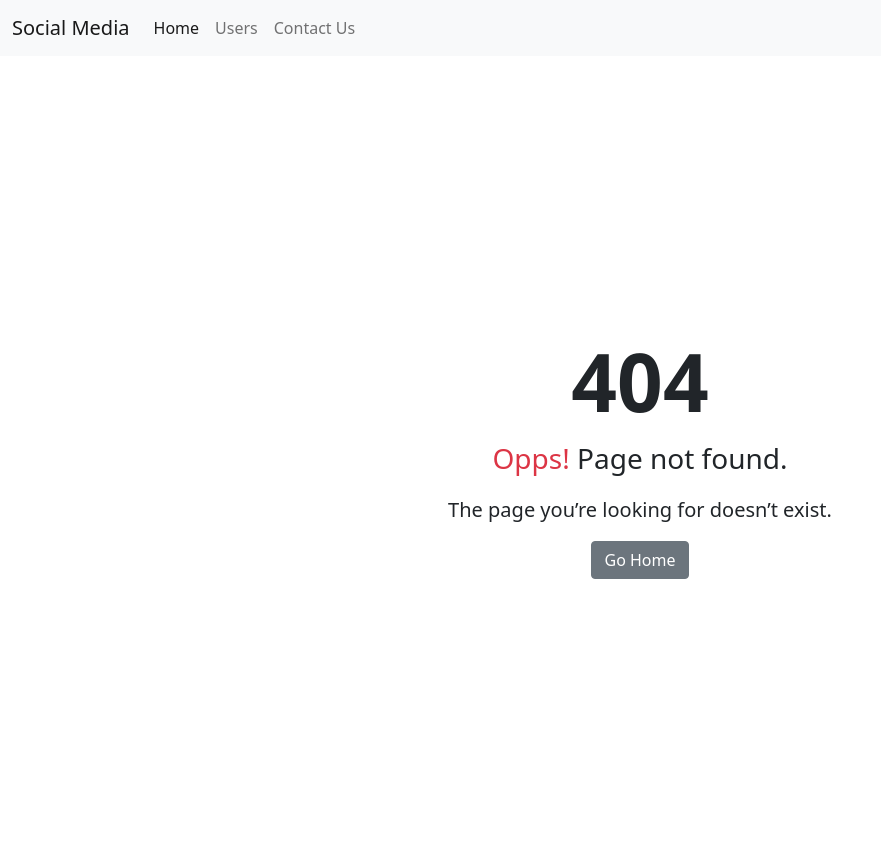
After one commit to Arno2005/SocArm, a Node server app: page /contact in a window 1280 px wide. The commit adds this page. Shown: the whole page, without its empty margins (0-881 px from the left). Run offline with Node 20, Linux system fonts and the light colour scheme; some libraries are stand-ins or nearby versions.

Commit message:
first routes added

```diff
--- a/routes/routes.js
+++ b/routes/routes.js
@@ -5,4 +5,8 @@ router.get('/', (req, res) => {
     res.render('index');
 })
 
+router.get('/users', (req, res) => {
+    res.render('users/users');
+})
+
 module.exports = router;
--- a/server.js
+++ b/server.js
@@ -1,3 +1,5 @@
+//Configurion env variables
+
 if(process.env.NODE_ENV !== 'production'){
 	const dotenv = require('dotenv');
 	dotenv.config();
@@ -7,7 +9,12 @@ var express = require('express');
 var bcrypt = require('bcrypt');
 var expressLayouts = require('express-ejs-layouts');
 
+//Add routes
+
 var indexRouter = require('./routes/routes');
+var usersRouter = require('./routes/user');
+
+
 
 var app = express();
 
@@ -18,8 +25,17 @@ app.set("layout", "layouts/layout");
 app.use(express.json());
 app.use(expressLayouts);
 app.use(express.static('public'));
+
+//Set Routees
 app.use('/', indexRouter);
+app.use('/user', usersRouter);
 
+//Error 404
+app.get('*', function(req, res){
+    res.render('not_found');
+});
+
+//Database Connection
 var mongoose = require("mongoose");
 mongoose.connect(process.env.DATABASE_URL, {
 	useNewUrlParser: true,
--- a/views/index.ejs
+++ b/views/index.ejs
@@ -1 +1 @@
-hello
+<h1>Hello <%= //name %></h1>
--- a/views/layouts/layout.ejs
+++ b/views/layouts/layout.ejs
@@ -4,11 +4,21 @@
     <meta charset="UTF-8">
     <meta http-equiv="X-UA-Compatible" content="IE=edge">
     <meta name="viewport" content="width=device-width, initial-scale=1.0">
-    <title>Document</title>
+
+    <!-- Bootstrap Links -->
+
+    <link href="https://cdn.jsdelivr.net/npm/bootstrap@5.0.2/dist/css/bootstrap.min.css" rel="stylesheet" integrity="sha384-EVSTQN3/azprG1Anm3QDgpJLIm9Nao0Yz1ztcQTwFspd3yD65VohhpuuCOmLASjC" crossorigin="anonymous">
+    <script src="https://cdn.jsdelivr.net/npm/bootstrap@5.0.2/dist/js/bootstrap.bundle.min.js" integrity="sha384-MrcW6ZMFYlzcLA8Nl+NtUVF0sA7MsXsP1UyJoMp4YLEuNSfAP+JcXn/tWtIaxVXM" crossorigin="anonymous"></script>
+
+    <title>Social Media</title>
 </head>
 <body>
-    <header>  </header>
+
+    <%- include('../partials/header.ejs') %>
 
     <%- body %>
+
+
+
 </body>
 </html>
--- /dev/null
+++ b/views/not_found.ejs
@@ -0,0 +1,10 @@
+<div class="d-flex align-items-center justify-content-center vh-100">
+    <div class="text-center">
+        <h1 class="display-1 fw-bold">404</h1>
+        <p class="fs-3"> <span class="text-danger">Opps!</span> Page not found.</p>
+        <p class="lead">
+            The page you’re looking for doesn’t exist.
+          </p>
+        <a href="/" class="btn btn-secondary">Go Home</a>
+    </div>
+</div>
--- /dev/null
+++ b/views/partials/header.ejs
@@ -0,0 +1,25 @@
+<header>
+
+    <nav class="navbar navbar-expand-lg navbar-light bg-light">
+        <div class="container-fluid">
+          <a class="navbar-brand" href="/">Social Media</a>
+          <button class="navbar-toggler" type="button" data-bs-toggle="collapse" data-bs-target="#navbarSupportedContent" aria-controls="navbarSupportedContent" aria-expanded="false" aria-label="Toggle navigation">
+            <span class="navbar-toggler-icon"></span>
+          </button>
+          <div class="collapse navbar-collapse" id="navbarSupportedContent">
+            <ul class="navbar-nav me-auto mb-2 mb-lg-0">
+              <li class="nav-item">
+                <a class="nav-link active" aria-current="page" href="/">Home</a>
+              </li>
+              <li class="nav-item">
+                <a class="nav-link" href="/users">Users</a>
+              </li>
+              <li class="nav-item">
+                <a class="nav-link" href="/contact">Contact Us</a>
+              </li>
+            </ul>
+          </div>
+        </div>
+      </nav>
+
+</header>
--- /dev/null
+++ b/views/user/login.ejs
@@ -0,0 +1 @@
+<h1>Login Page</h1>
--- /dev/null
+++ b/views/user/register.ejs
@@ -0,0 +1 @@
+<h1>Register Page</h1>
--- /dev/null
+++ b/views/users/users.ejs
@@ -0,0 +1 @@
+<h1>Display All The Users</h1>
```
Also changed, not shown: routes/user.js (added, +21 -0 lines).
